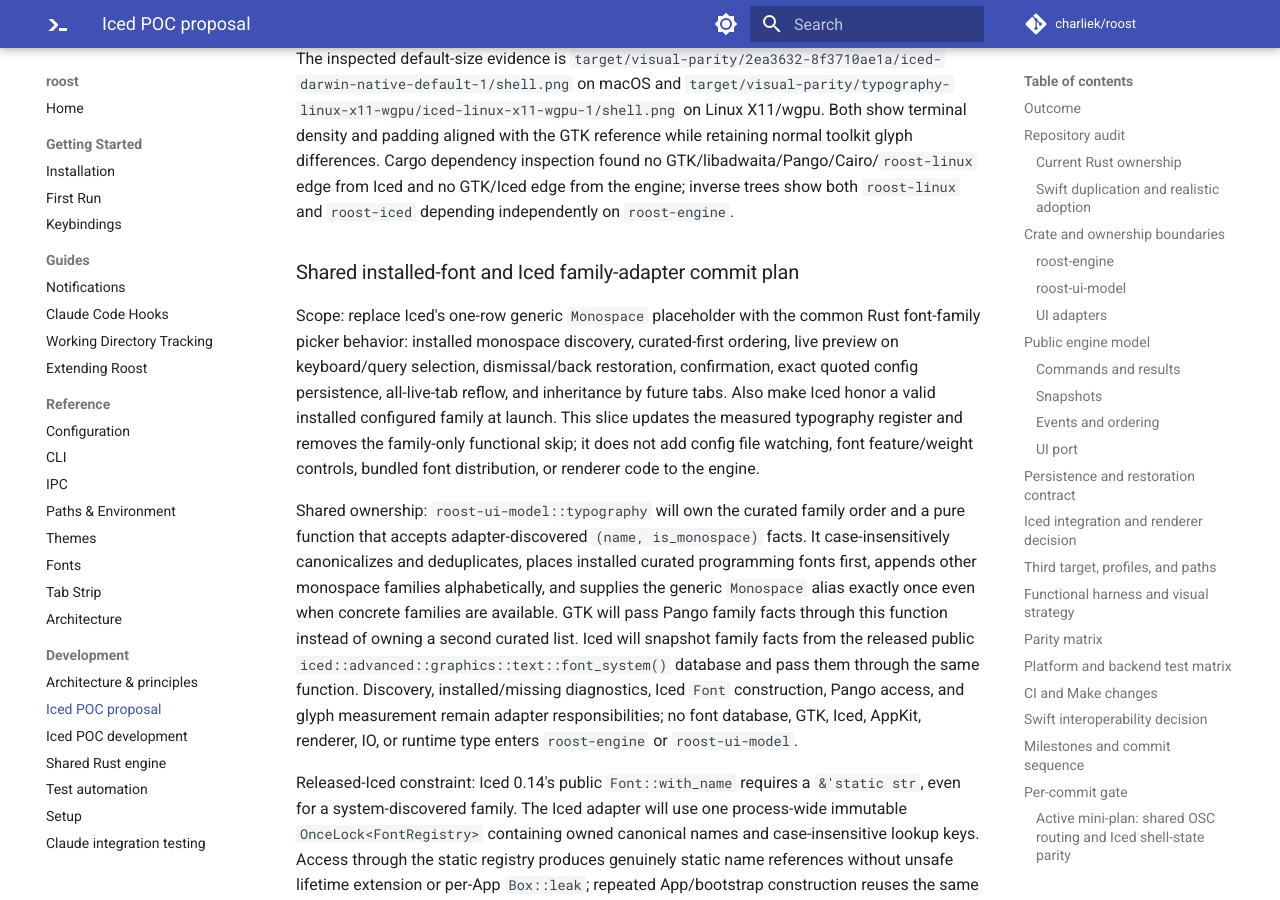
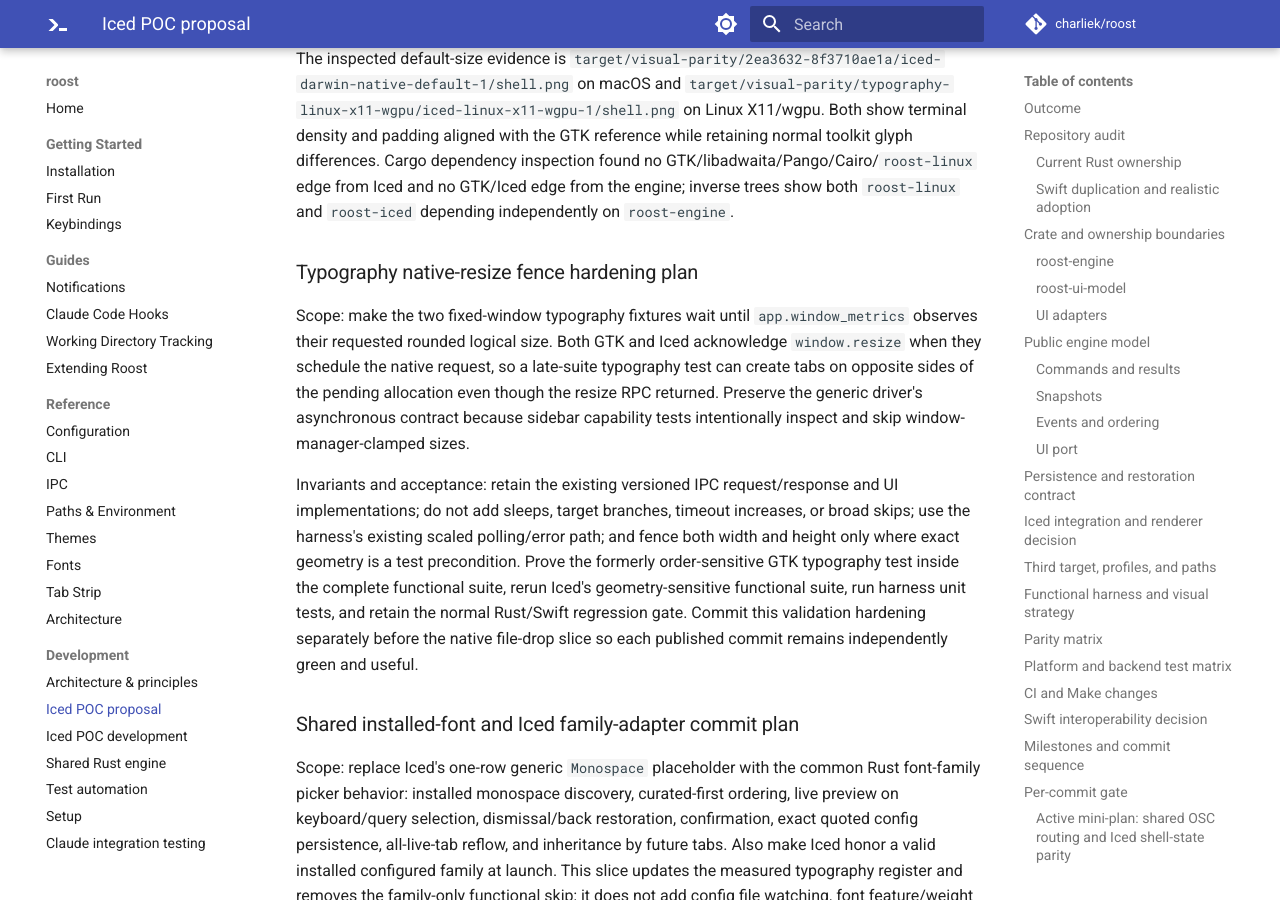
Before and after one commit to charliek/roost, an MkDocs documentation site: the page built from docs/development/iced-poc-plan.md, in a window 1280 px wide and 900 px high, scrolled down 47713 px. Built offline with MkDocs 1.6.1 and Material for MkDocs 9.7.7, drawn with Linux system fonts in a browser that asks for light colours; comment, search, counter and statistics services are not loaded.

Commit message:
test(harness): fence typography resize allocation

```diff
--- a/docs/development/iced-poc-plan.md
+++ b/docs/development/iced-poc-plan.md
@@ -2002,6 +2002,26 @@ inspection found no GTK/libadwaita/Pango/Cairo/`roost-linux` edge from Iced and
 no GTK/Iced edge from the engine; inverse trees show both `roost-linux` and
 `roost-iced` depending independently on `roost-engine`.
 
+### Typography native-resize fence hardening plan
+
+Scope: make the two fixed-window typography fixtures wait until
+`app.window_metrics` observes their requested rounded logical size. Both GTK
+and Iced acknowledge `window.resize` when they schedule the native request, so
+a late-suite typography test can create tabs on opposite sides of the pending
+allocation even though the resize RPC returned. Preserve the generic driver's
+asynchronous contract because sidebar capability tests intentionally inspect
+and skip window-manager-clamped sizes.
+
+Invariants and acceptance: retain the existing versioned IPC request/response
+and UI implementations; do not add sleeps, target branches, timeout increases,
+or broad skips; use the harness's existing scaled polling/error path; and fence
+both width and height only where exact geometry is a test precondition. Prove
+the formerly order-sensitive GTK typography test inside the complete
+functional suite, rerun Iced's geometry-sensitive functional suite, run
+harness unit tests, and retain the normal Rust/Swift regression gate. Commit
+this validation hardening separately before the native file-drop slice so each
+published commit remains independently green and useful.
+
 ### Shared installed-font and Iced family-adapter commit plan
 
 Scope: replace Iced's one-row generic `Monospace` placeholder with the common
```
Also changed, not shown: 1 other file.
